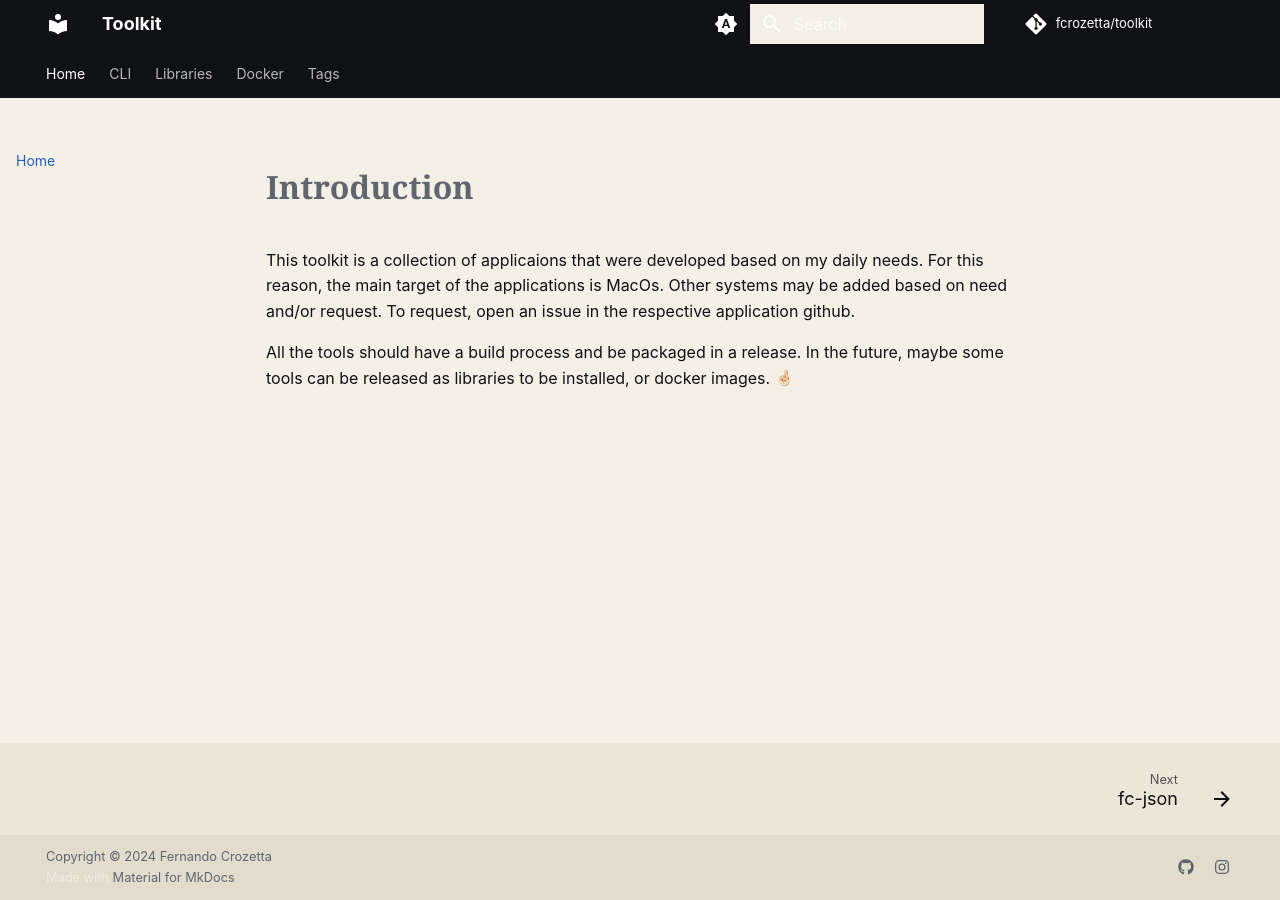
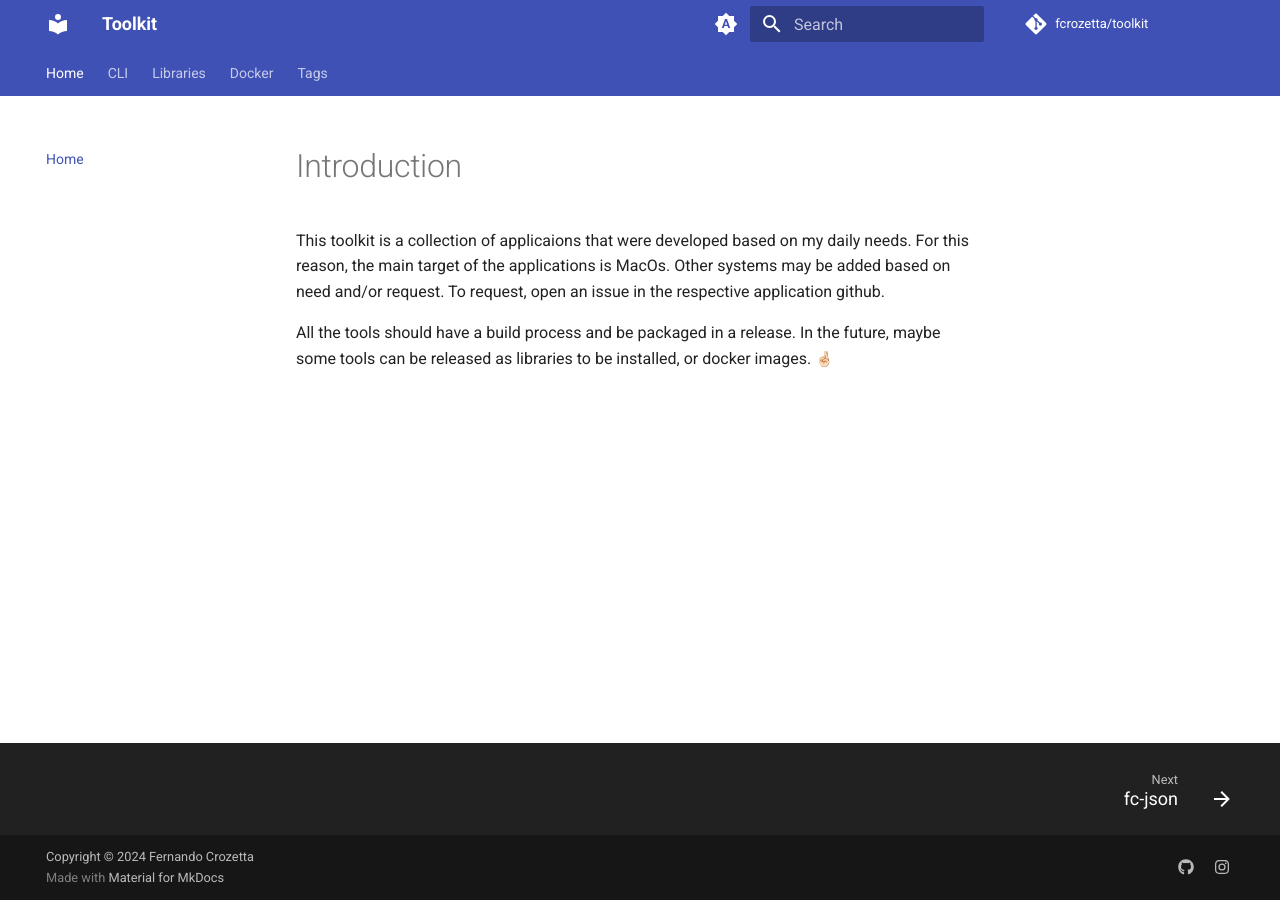
Before and after one commit to fcrozetta/toolkit, an MkDocs documentation site: the page built from docs/index.md, in a window 1280 px wide. Built offline with MkDocs 1.6.1 and Material for MkDocs 9.7.7, drawn with Linux system fonts in a browser that asks for light colours; emoji names are drawn with the system emoji font; comment, search, counter and statistics services are not loaded.

Commit message:
Revert brand stylesheet hook from MkDocs

```diff
--- a/mkdocs.yml
+++ b/mkdocs.yml
@@ -60,9 +60,6 @@ markdown_extensions:
       permalink: true
       title: On this page
 
-extra_css:
-  - stylesheets/brand.css
-
 theme:
   icon:
     admonition:
```
